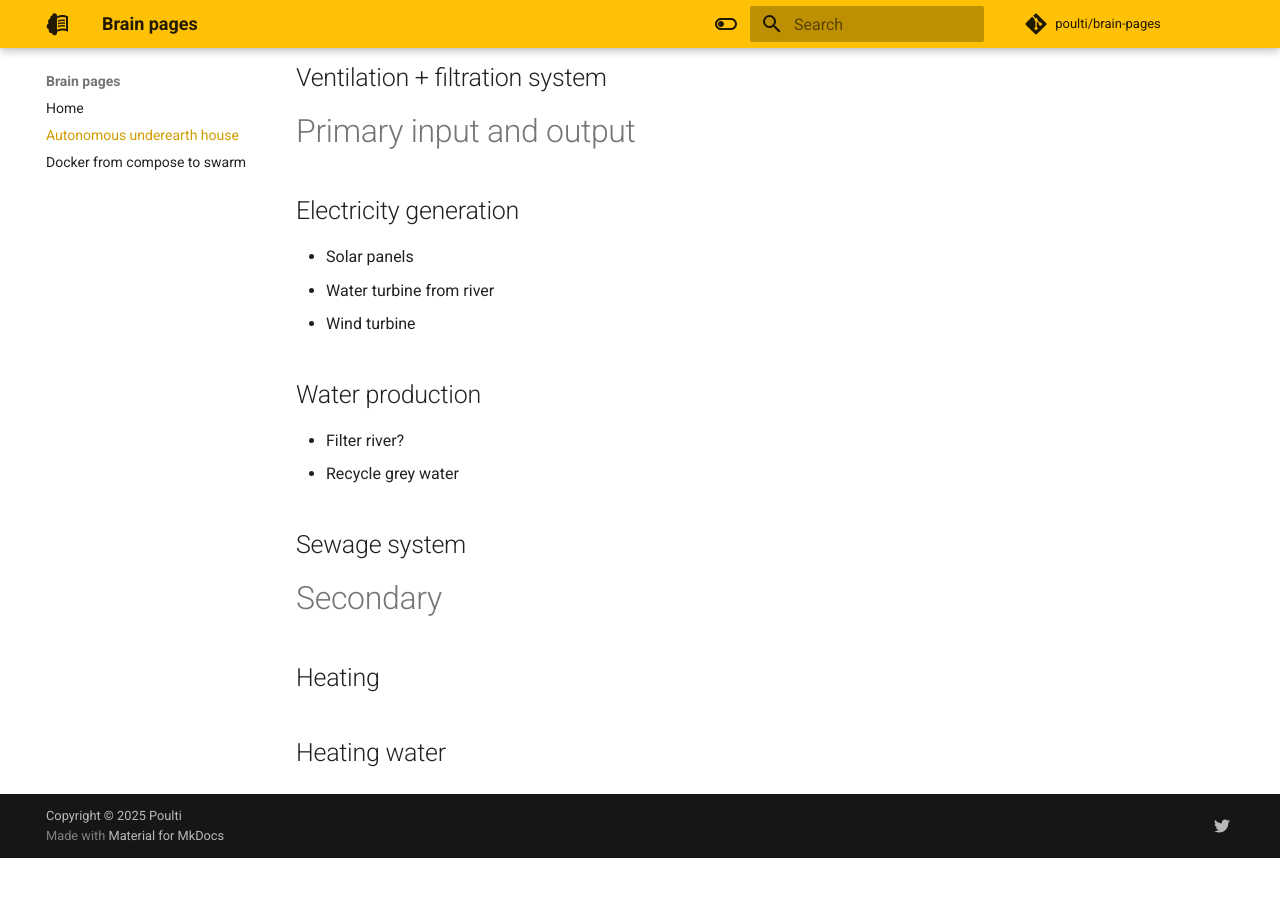
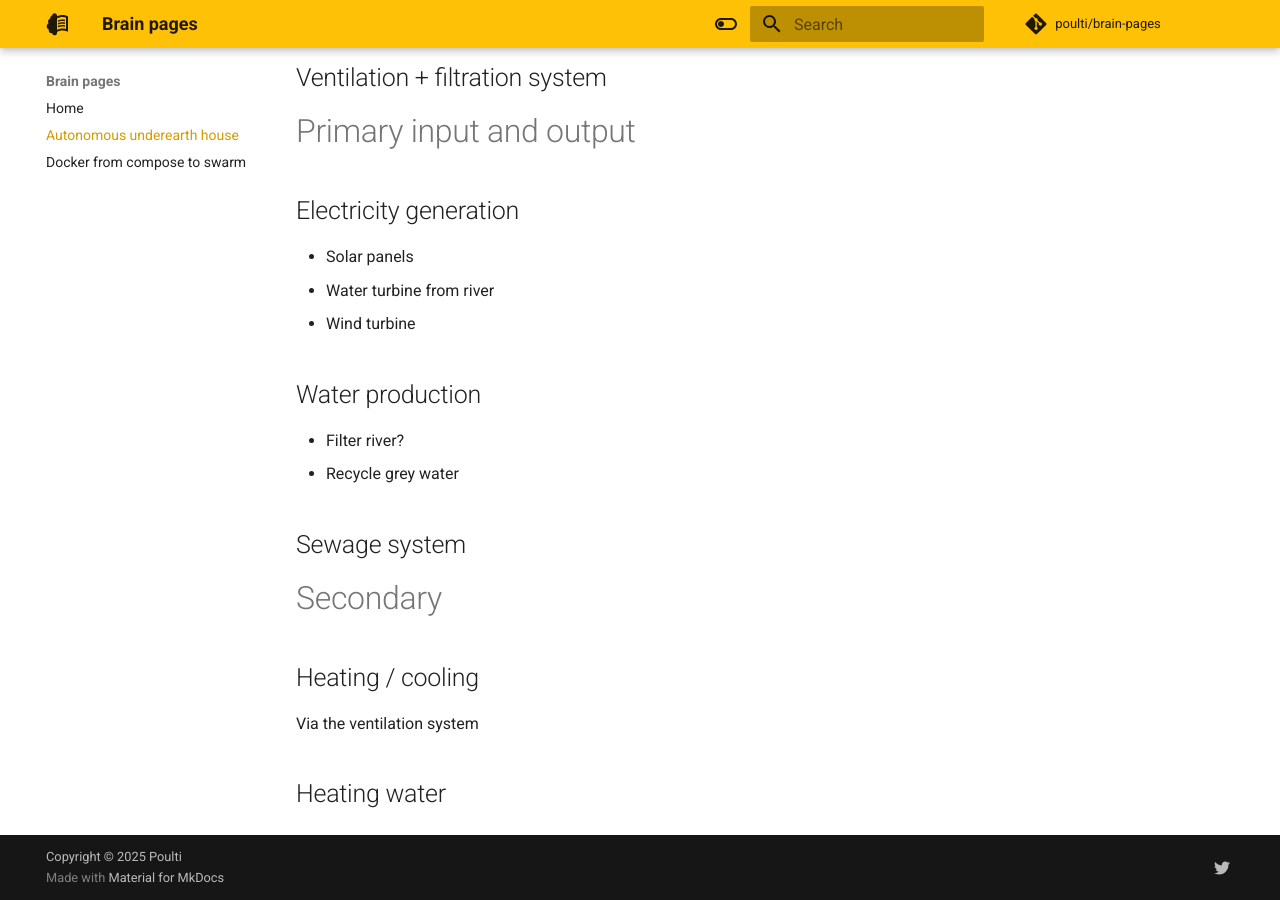
Before and after one commit to poulti/brain-pages, an MkDocs documentation site: the page built from docs/autonomous-underearth-house.md, in a window 1280 px wide and 900 px high, scrolled down 640 px. Built offline with MkDocs 1.6.1 and Material for MkDocs 9.7.7, drawn with Linux system fonts in a browser that asks for light colours; comment, search, counter and statistics services are not loaded; before the commit the page ends 1498 px from its top, so only the background shows below that.

Commit message:
add heating idea

```diff
--- a/docs/autonomous-underearth-house.md
+++ b/docs/autonomous-underearth-house.md
@@ -26,5 +26,6 @@ Shouldn't be too much of a problem under earth.
 
 # Secondary
 
-## Heating
+## Heating / cooling
+Via the ventilation system
 ## Heating water
```
